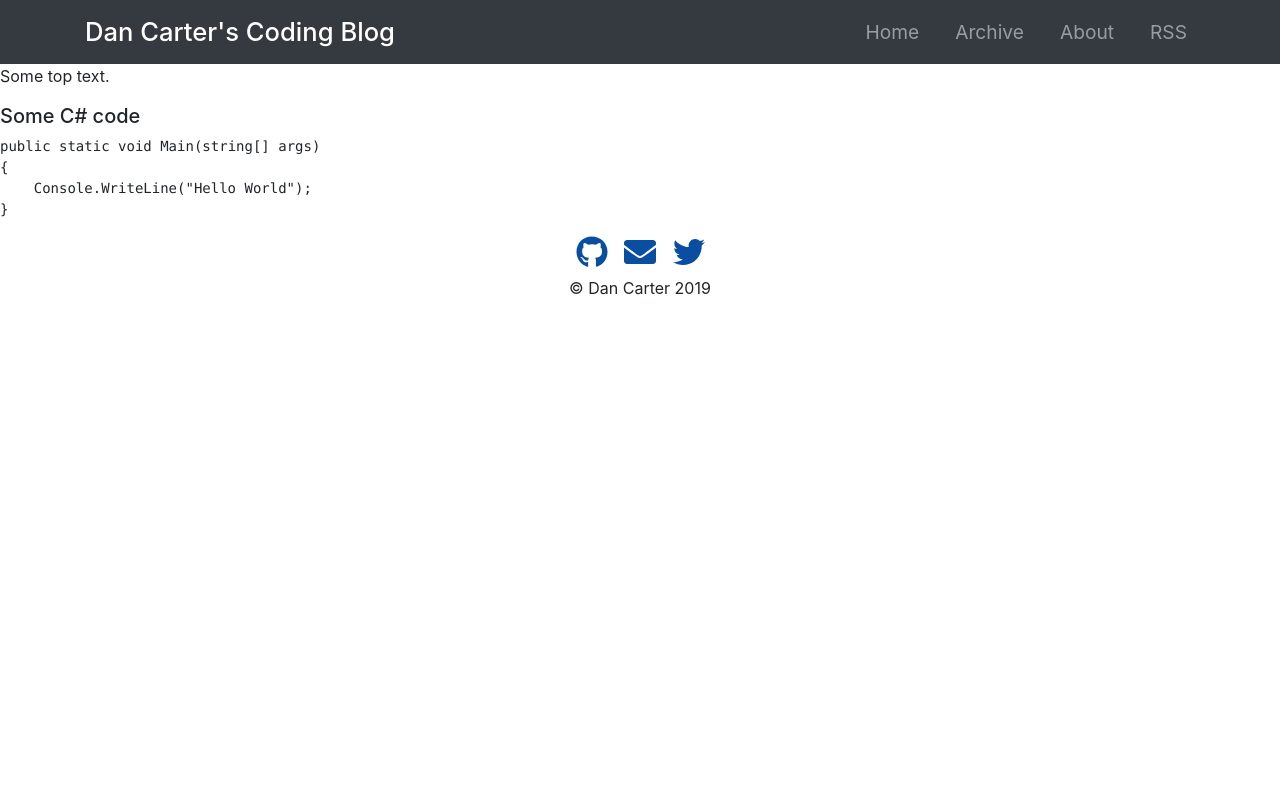
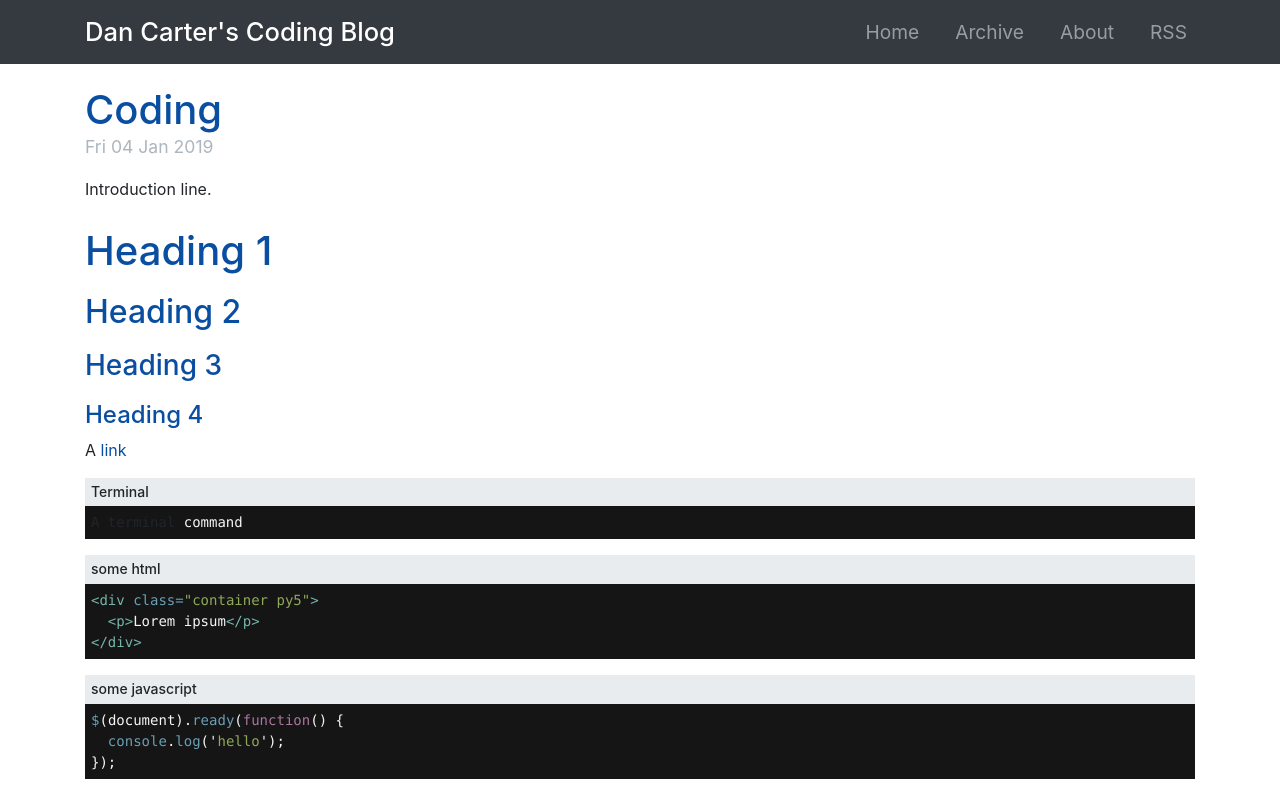
Before and after one commit to djcarter85/codingblog, a Jekyll site: the page built from _posts/2019-01-04-coding.md, in a window 1280 px wide. Shown: the top 798 px of the page. Built offline with Jekyll 4.4.1, drawn with Linux system fonts in a browser that asks for light colours; nearby versions of some CDN libraries; our own code applies the rules of GitHub Pages for plain Markdown files; some of the changed text lies outside the part shown.

Commit message:
Added post layout

````diff
--- a/_config.yml
+++ b/_config.yml
@@ -2,3 +2,12 @@
 permalink: /:year/:month/:day/:title/
 sass:
   sass_dir: css
+
+# Front matter defaults
+defaults:
+  -
+    scope:
+      path: ""
+      type: "posts"
+    values:
+      layout: "post"
--- /dev/null
+++ b/_includes/post.html
@@ -0,0 +1,9 @@
+<section class="post">
+  <div class="container">
+    <h1 class="post-title">{{ page.title }}</h1>
+    <p class="post-date">{{ page.date | date: "%a %d %b %Y" }}</p>
+    <article>
+      {{ content }}
+    </article>
+  </div>
+</section>
--- /dev/null
+++ b/_layouts/post.html
@@ -0,0 +1,5 @@
+---
+layout: default
+---
+
+{% include post.html %}
--- a/_posts/2019-01-04-coding.md
+++ b/_posts/2019-01-04-coding.md
@@ -3,12 +3,35 @@ title: Coding
 summary: Time for some code
 ---
 
-Some top text.
+Introduction line.
 
-##### Some C# code
-```c#
-public static void Main(string[] args)
-{
-    Console.WriteLine("Hello World");
-}
+# Heading 1
+## Heading 2
+### Heading 3
+#### Heading 4
+
+A <a href="#" target="_blank">link</a>
+
+##### Terminal
+{% highlight Bash %}
+A terminal command
+{% endhighlight %}
+
+##### some html
+```html
+<div class="container py5">
+  <p>Lorem ipsum</p>
+</div>
 ```
+
+##### some javascript
+```javascript
+$(document).ready(function() {
+  console.log('hello');
+});
+```
+
+Some inline code: `Console.WriteLine()`
+
+An image
+<img src="https://jekyllrb.com/img/logo-2x.png" class="img-fluid"/>
--- /dev/null
+++ b/css/_base16-default-dark.scss
@@ -0,0 +1,274 @@
+/*
+
+    Name:       Base16 Default Dark
+    Author:     Chris Kempson (http://chriskempson.com)
+
+    Pygments template by Jan T. Sott (https://github.com/idleberg)
+    Created with Base16 Builder by Chris Kempson (https://github.com/chriskempson/base16-builder)
+
+*/
+
+.highlight {
+  background: #151515;
+  color: #f5f5f5;
+
+  .hll {
+    background-color: #303030;
+  }
+
+  .c {
+    color: #505050;
+  } /* Comment */
+
+  .err {
+    color: #ac4142;
+  } /* Error */
+
+  .k {
+    color: #aa759f;
+  } /* Keyword */
+
+  .l {
+    color: #d28445;
+  } /* Literal */
+
+  .n {
+    color: #f5f5f5;
+  } /* Name */
+
+  .o {
+    color: #75b5aa;
+  } /* Operator */
+
+  .p {
+    color: #f5f5f5;
+  } /* Punctuation */
+
+  .cm {
+    color: #505050;
+  } /* Comment.Multiline */
+
+  .cp {
+    color: #505050;
+  } /* Comment.Preproc */
+
+  .c1 {
+    color: #505050;
+  } /* Comment.Single */
+
+  .cs {
+    color: #505050;
+  } /* Comment.Special */
+
+  .gd {
+    color: #ac4142;
+  } /* Generic.Deleted */
+
+  .ge {
+    font-style: italic;
+  } /* Generic.Emph */
+
+  .gh {
+    color: #f5f5f5;
+    font-weight: bold;
+  } /* Generic.Heading */
+
+  .gi {
+    color: #90a959;
+  } /* Generic.Inserted */
+
+  .gp {
+    color: #505050;
+    font-weight: bold;
+  } /* Generic.Prompt */
+
+  .gs {
+    font-weight: bold;
+  } /* Generic.Strong */
+
+  .gu {
+    color: #75b5aa;
+    font-weight: bold;
+  } /* Generic.Subheading */
+
+  .kc {
+    color: #aa759f;
+  } /* Keyword.Constant */
+
+  .kd {
+    color: #aa759f;
+  } /* Keyword.Declaration */
+
+  .kn {
+    color: #75b5aa;
+  } /* Keyword.Namespace */
+
+  .kp {
+    color: #aa759f;
+  } /* Keyword.Pseudo */
+
+  .kr {
+    color: #aa759f;
+  } /* Keyword.Reserved */
+
+  .kt {
+    color: #f4bf75;
+  } /* Keyword.Type */
+
+  .ld {
+    color: #90a959;
+  } /* Literal.Date */
+
+  .m {
+    color: #d28445;
+  } /* Literal.Number */
+
+  .s {
+    color: #90a959;
+  } /* Literal.String */
+
+  .na {
+    color: #6a9fb5;
+  } /* Name.Attribute */
+
+  .nb {
+    color: #f5f5f5;
+  } /* Name.Builtin */
+
+  .nc {
+    color: #f4bf75;
+  } /* Name.Class */
+
+  .no {
+    color: #ac4142;
+  } /* Name.Constant */
+
+  .nd {
+    color: #75b5aa;
+  } /* Name.Decorator */
+
+  .ni {
+    color: #f5f5f5;
+  } /* Name.Entity */
+
+  .ne {
+    color: #ac4142;
+  } /* Name.Exception */
+
+  .nf {
+    color: #6a9fb5;
+  } /* Name.Function */
+
+
+  .nl {
+    color: #f5f5f5;
+  } /* Name.Label */
+
+  .nn {
+    color: #f4bf75;
+  } /* Name.Namespace */
+
+  .nx {
+    color: #6a9fb5;
+  } /* Name.Other */
+
+  .py {
+    color: #f5f5f5;
+  } /* Name.Property */
+
+  .nt {
+    color: #75b5aa;
+  } /* Name.Tag */
+
+  .nv {
+    color: #ac4142;
+  } /* Name.Variable */
+
+  .ow {
+    color: #75b5aa;
+  } /* Operator.Word */
+
+  .w {
+    color: #f5f5f5;
+  } /* Text.Whitespace */
+
+  .mf {
+    color: #d28445;
+  } /* Literal.Number.Float */
+
+  .mh {
+    color: #d28445;
+  } /* Literal.Number.Hex */
+
+  .mi {
+    color: #d28445;
+  } /* Literal.Number.Integer */
+
+  .mo {
+    color: #d28445;
+  } /* Literal.Number.Oct */
+
+  .sb {
+    color: #90a959;
+  } /* Literal.String.Backtick */
+
+  .sc {
+    color: #f5f5f5;
+  } /* Literal.String.Char */
+
+  .sd {
+    color: #505050;
+  } /* Literal.String.Doc */
+
+  .s2 {
+    color: #90a959;
+  } /* Literal.String.Double */
+
+  .se {
+    color: #d28445;
+  } /* Literal.String.Escape */
+
+  .sh {
+    color: #90a959;
+  } /* Literal.String.Heredoc */
+
+  .si {
+    color: #d28445;
+  } /* Literal.String.Interpol */
+
+  .sx {
+    color: #90a959;
+  } /* Literal.String.Other */
+
+  .sr {
+    color: #90a959;
+  } /* Literal.String.Regex */
+
+  .s1 {
+    color: #90a959;
+  } /* Literal.String.Single */
+
+  .ss {
+    color: #90a959;
+  } /* Literal.String.Symbol */
+
+  .bp {
+    color: #f5f5f5;
+  } /* Name.Builtin.Pseudo */
+
+  .vc {
+    color: #ac4142;
+  } /* Name.Variable.Class */
+
+  .vg {
+    color: #ac4142;
+  } /* Name.Variable.Global */
+
+  .vi {
+    color: #ac4142;
+  } /* Name.Variable.Instance */
+
+  .il {
+    color: #d28445;
+  } /* Literal.Number.Integer.Long */
+}
--- /dev/null
+++ b/css/custom/includes/_post.scss
@@ -0,0 +1,41 @@
+.post {
+  margin-top: 12px;
+
+.post-title{
+  margin-bottom:0;
+}
+
+  h1,
+  h2,
+  h3,
+  h4 {
+    color: $primary;
+    padding-top: 10px;
+  }
+
+  .post-date {
+    color: $gray-500;
+    font-size: 1.1rem;
+  }
+
+  img{
+    display: block;
+    margin-left: auto;
+    margin-right: auto;
+  }
+
+  // Code heading
+  h5 {
+    font-size: 14px;
+    background-color: $gray-200;
+    padding: 6px;
+    margin-bottom: 0;
+  }
+
+  // Code
+  .highlight{
+    pre{
+      padding: 6px;
+    }
+  }
+}
--- a/css/main.scss
+++ b/css/main.scss
@@ -7,3 +7,6 @@
 @import 'custom/includes/header';
 @import 'custom/includes/footer';
 @import 'custom/includes/posts';
+@import 'custom/includes/post';
+
+@import 'base16-default-dark';
````
